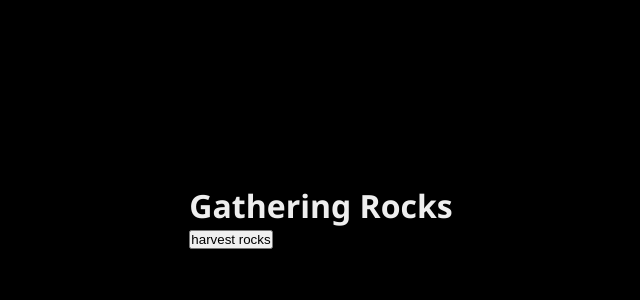
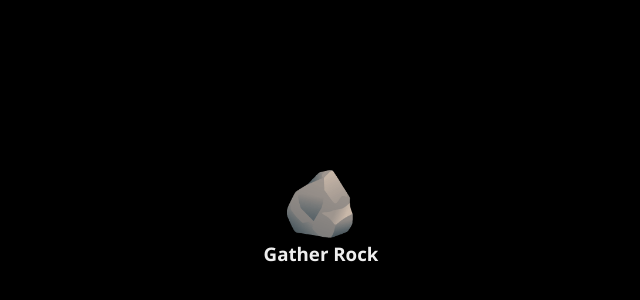
Before and after one commit to MK-xOne/idle-bread-v2, a React (Vite) app: page / in a window 1280 px wide. Shown: the part 184-484 px from the top of the page, without its empty margins (319-959 px from the left). Built offline with nearby package versions, Linux system fonts and the light colour scheme.

Commit message:
Fixes and Updates 3

```diff
--- a/src/components/PageOne.tsx
+++ b/src/components/PageOne.tsx
@@ -1,12 +1,14 @@
-// src/components/PageOne.tsx
 import "../App.css";
 import "../utils/animations.css";
 import { useGame } from "../context/GameContext";
 import { useEffect, useRef, useState } from "react";
-import { ActionButton } from './ui/ActionButton'; // Reuse existing button system
+import { resources as resourceData } from "../data/resources"; // ✅ This is the metadata!
 
-export default function PageOne({ rocks }: { rocks: number }) {
-  const { performNamedAction } = useGame();
+
+export default function PageOne() {
+  const { resources, performNamedAction } = useGame();
+  const { resources: gameResources } = useGame(); // ✅ Rename to avoid collision
+  const rocks = resources.rocks ?? 0;
   const [feedback, setFeedback] = useState<string | null>(null);
   const rocksRef = useRef(rocks);
 
@@ -14,14 +16,36 @@ export default function PageOne({ rocks }: { rocks: number }) {
     rocksRef.current = rocks;
   }, [rocks]);
 
+  const handleClick = () => {
+    const result = performNamedAction("rocks", "harvest");
+
+    if (result?.performed && result.amount && result.amount > 0) {
+      setFeedback(`+${result.amount} ${resourceData.rocks.icon}`);
+      setTimeout (() => setFeedback(null), 800)
+    }
+    else if (!result?.performed){
+      setFeedback("❌ Could not harvest rocks.");
+      setTimeout (() => setFeedback(null), 800)
+    }
+    console.log("Harvest result:", result);
+  };
+
   return (
-    <div className="page-one">
-      <h1>Gathering Rocks</h1>
-
-      {/* Replace custom rock icon click with action button */}
-      <ActionButton actionId="harvest_rocks" />
-
-      {feedback && <p className="feedback">{feedback}</p>}
+  <div className="page-one" style={{ display: "flex", flexDirection: "column", alignItems: "center", justifyContent: "center", height: "100vh" }}>
+      <button
+        onClick={handleClick}
+        className="rock-button"
+        style={{ fontSize: "4rem", background: "none", border: "none", cursor: "pointer" }}
+        aria-label="Harvest Rock"
+      >
+        {resourceData.rocks.icon}
+      </button>
+      <h3>Gather Rock</h3>
+      {feedback && (
+        <div style={{ fontSize: "2rem", color: "white", transition: "opacity 0.3s ease" }}>
+          {feedback}
+        </div>
+      )}
     </div>
   );
 }
--- a/src/context/actions/performNamedAction.ts
+++ b/src/context/actions/performNamedAction.ts
@@ -33,8 +33,8 @@ export const performNamedAction = (
 
   const result = rule.perform(resourceId, state);
 
-  if (!result || typeof result !== 'object') {
-    return { performed: true };
+  if (!result || typeof result !== 'object' || !result.amount || result.amount <= 0) {
+    return { performed: false };
   }
 
   return {
--- a/src/context/rules/actionRules.ts
+++ b/src/context/rules/actionRules.ts
@@ -44,25 +44,36 @@ export const actionRules: Partial<Record<ActionType, ActionRule>> = {
     },
 
     perform: (resourceId, state) => {
-      const baseRange = resources[resourceId].harvestAmount ?? [1, 1];
-      const modifiers = state.modifiers?.harvestBonus?.[resourceId] ?? 0;
+      const resource = resources[resourceId];
+      const baseRange = resource.harvestAmount ?? [1, 1];
+      const modifier = state.modifiers?.harvestBonus?.[resourceId];
 
       const rawAmount = Math.floor(Math.random() * (baseRange[1] - baseRange[0] + 1)) + baseRange[0];
-      const bonus = Math.floor(rawAmount * modifiers);
+
+      // ✅ Use extraYieldRange correctly from the modifier object
+      const extraRange = modifier?.extraYieldRange ?? [0, 0];
+      const bonus = Math.floor(Math.random() * (extraRange[1] - extraRange[0] + 1)) + extraRange[0];
+
       const amount = rawAmount + bonus;
 
-      const max = resources[resourceId].maxAmount ?? 100;
+      const max = resource.maxAmount ?? 100;
+      const current = state.resources[resourceId] ?? 0;
+      const newTotal = Math.min(current + amount, max);
 
+      // ✅ Update resources
       state.setResources(prev => ({
         ...prev,
-        [resourceId]: Math.min((prev[resourceId] ?? 0) + amount, max),
+        [resourceId]: newTotal,
       }));
 
-      // ✅ Advance time
+      // ✅ Advance game time
       advanceTick(state);
 
+      const { tracker, getTick } = state;
+      const trackerState = { tracker, __ticks: getTick() };
+
       // ✅ Track interaction
-      trackInteraction(state, resourceId, "harvest", {
+      trackInteraction(trackerState, resourceId, "harvest", {
         attempted: true,
         succeeded: true,
         gained: amount,
@@ -73,8 +84,6 @@ export const actionRules: Partial<Record<ActionType, ActionRule>> = {
         affectsHunger: true,
       };
     },
-
-
 
     blockWhenStarving: true,
 
```
Also changed, not shown: src/components/ActionPanel.tsx (+16 -5 lines).
